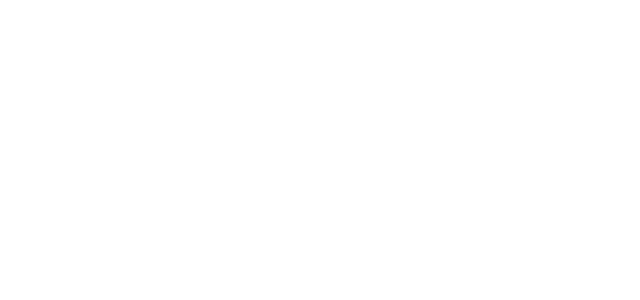
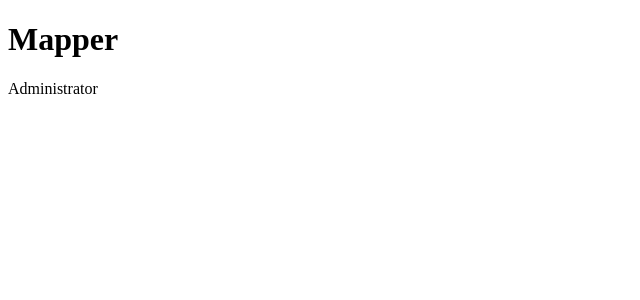
Before and after one commit to shubhamchandgude2026/REPO, a React (Vite) app: page /mapper in a window 1280 px wide. Before the commit this address had no page. Shown: the top 300 px of the page, without its empty margins (0-640 px from the left). Built offline with nearby package versions, Linux system fonts and the light colour scheme.

Commit message:
Feat: create label mapper

```diff
--- a/src/App.tsx
+++ b/src/App.tsx
@@ -4,6 +4,7 @@
 import Formik from "./components/formik";
 import ShowAllUserCards from "./components/ShowAllUserCards";
 import TestCompundPostCard from "./components/TestCompundPostCard";
+import Mapper from "./components/Mapper";
 function App() {
   // const [count, setCount] = useState<number>(0);
   return (
@@ -13,6 +14,7 @@
           <Route path="/" element={<Formik/>}/>
           <Route path="/users" element={<ShowAllUserCards/>} />
           <Route path="/test" element={<TestCompundPostCard/>} />
+          <Route path="/mapper" element={<Mapper/>} />
         </Routes>
       </Router>
     </>
--- /dev/null
+++ b/src/components/Mapper.tsx
@@ -0,0 +1,20 @@
+import { createMapper } from "../utils/utils";
+import type { UserRoles } from "./types/User";
+
+const Mapper = () => {
+  const roles = [
+    { value: "ADMIN", label: "Administrator" },
+    { value: "USER", label: "Normal User" },
+  ];
+  const ADMIN_MAPPER:Record<UserRoles,string> = createMapper(roles);
+  console.log(ADMIN_MAPPER);
+
+  return <div>
+    <h1>Mapper</h1>
+    {
+        ADMIN_MAPPER["ADMIN"]
+    }
+  </div>;
+};
+
+export default Mapper;
--- /dev/null
+++ b/src/utils/utils.ts
@@ -0,0 +1,9 @@
+
+export const createMapper = <T extends { value: string; label: string }>(
+  list: Array<T>
+) => {
+  return list.reduce<Record<string,string>>((obj, item) => {
+    obj[item.value] = item.label;
+    return obj;
+  }, {});
+};
```
